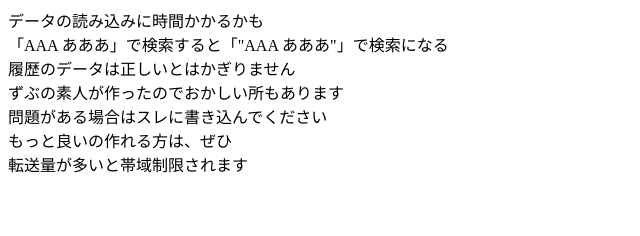
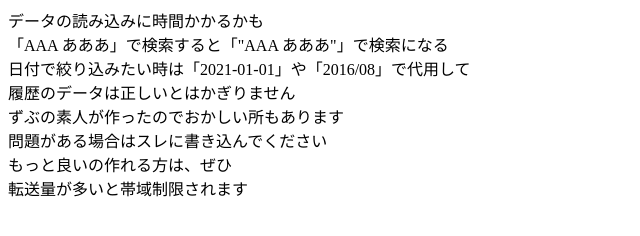
Before and after one commit to hman0765/rirekikensaku, a plain HTML site: page note01.html in a window 1280 px wide. Shown: the whole page, without its empty margins (0-640 px from the left). Drawn offline with Linux system fonts and the light colour scheme.

Commit message:
Update note01.html

```diff
--- a/note01.html
+++ b/note01.html
@@ -7,6 +7,7 @@
 <body>
 データの読み込みに時間かかるかも<br>
 「AAA あああ」で検索すると「"AAA あああ"」で検索になる<br>
+日付で絞り込みたい時は「2021-01-01」や「2016/08」で代用して<br>
 履歴のデータは正しいとはかぎりません<br>
 ずぶの素人が作ったのでおかしい所もあります<br>
 問題がある場合はスレに書き込んでください<br>
```
